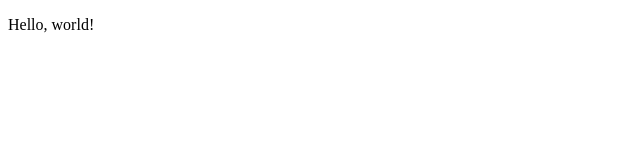
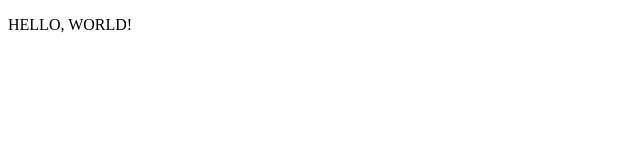
Before and after one commit to ValeksandrKr/project, a plain HTML site: page index.html in a window 1280 px wide. Shown: the full height of the page, 0-640 px from the left. Drawn offline with Linux system fonts and the light colour scheme.

Commit message:
second commit

```diff
--- a/index.html
+++ b/index.html
@@ -7,7 +7,7 @@
     <title>Document</title>
   </head>
   <body>
-    <p>Hello, world!</p>
+    <p>HELLO, WORLD!</p>
 
 	 <script src="js/script.js"></script>
   </body>
```
